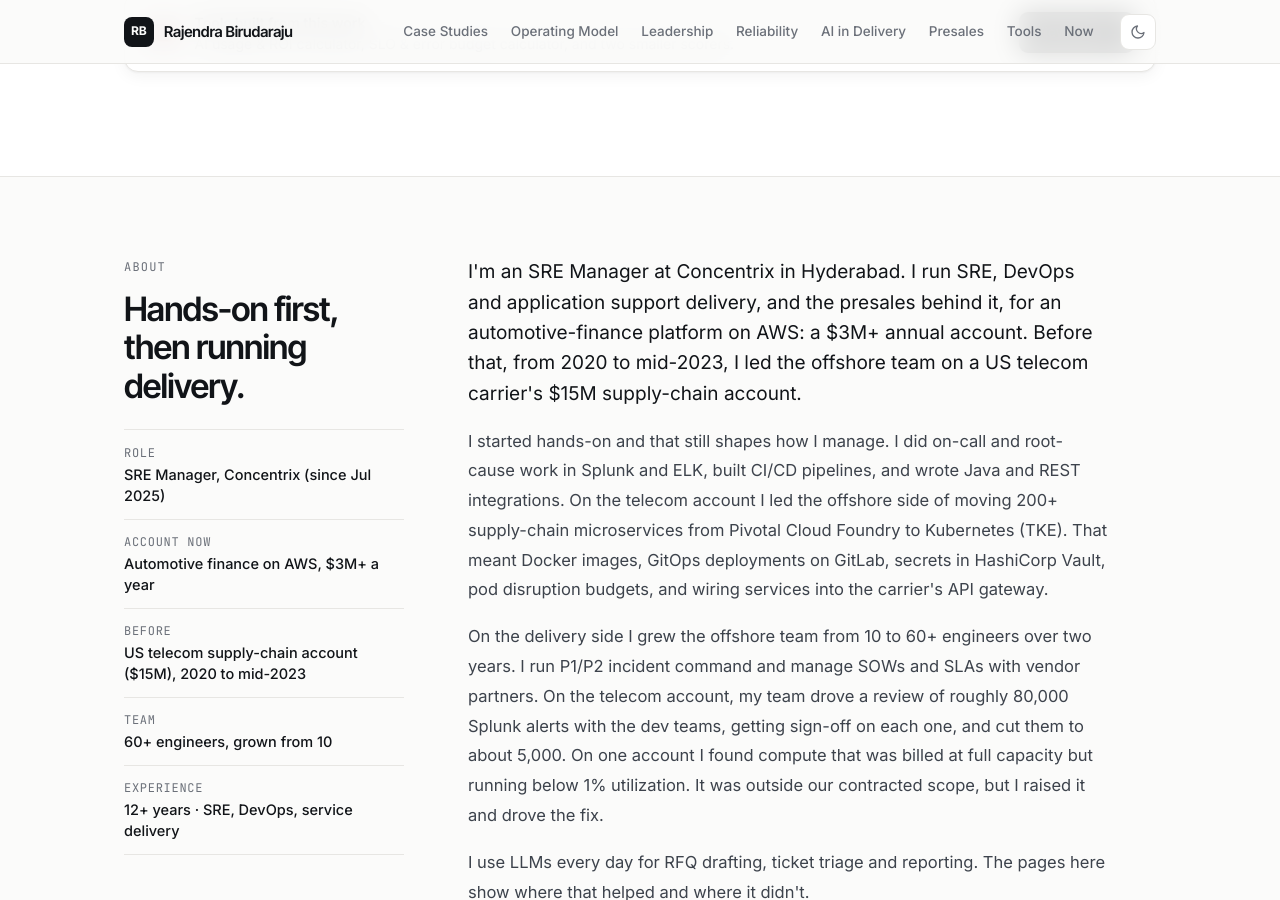
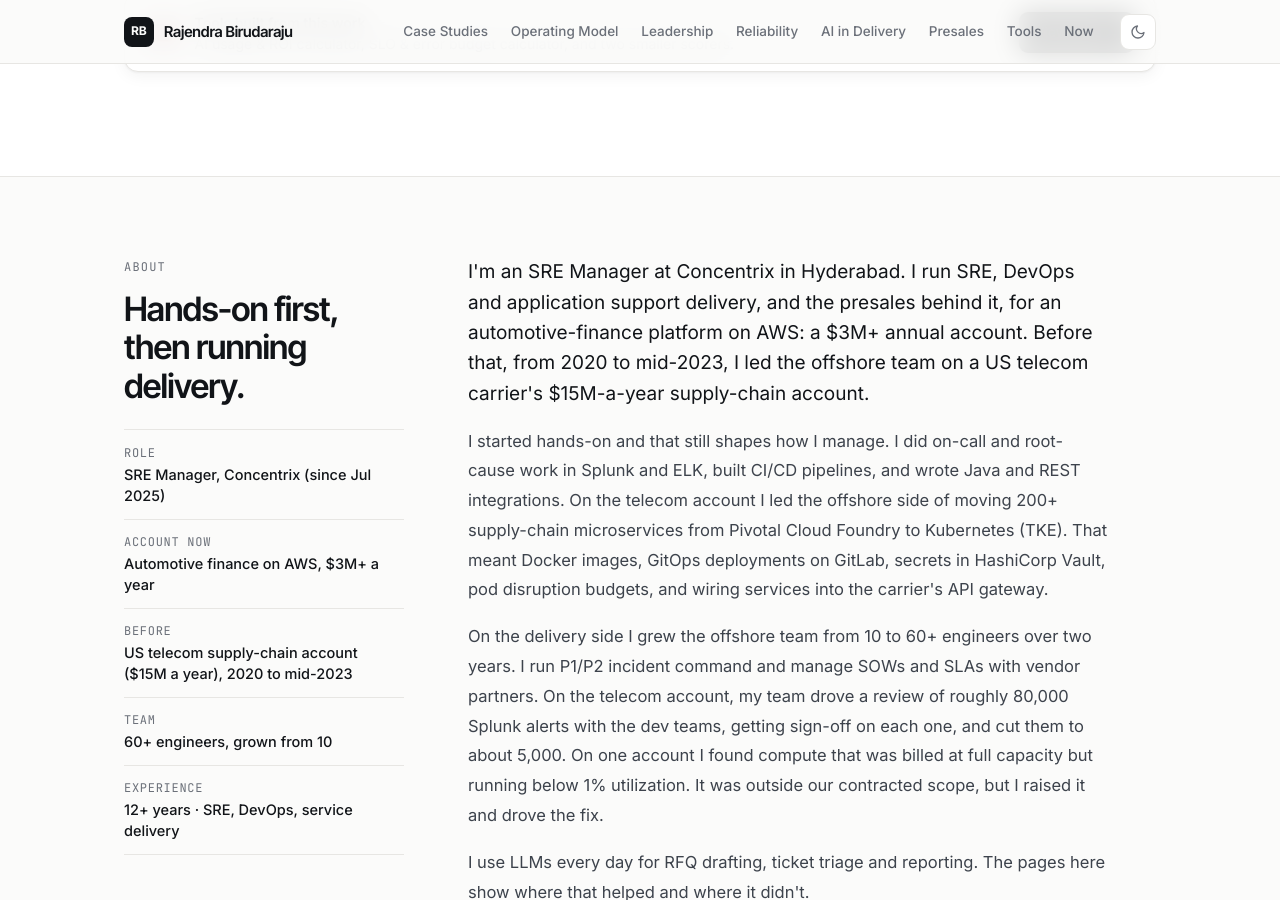
Before and after one commit to devcoderbyte/devcoderbyte.github.io, a Jekyll site: the page built from index.md, in a window 1280 px wide and 900 px high, scrolled down 3142 px. Built offline with Jekyll 4.4.1, drawn with Linux system fonts in a browser that asks for light colours.

Commit message:
State the telecom account as $15M a year
Co-Authored-By: Claude Opus 5.5 <noreply@anthropic.com>
Claude-Session: https://claude.ai/code/session_01SWoNcxmVzxptTYDhJmpPW5

```diff
--- a/index.md
+++ b/index.md
@@ -119,13 +119,13 @@ description: "Senior Program Manager · SRE, DevOps & Service Delivery. SRE Mana
       <ul class="facts">
         <li><span class="k">Role</span><span class="v">SRE Manager, Concentrix (since Jul 2025)</span></li>
         <li><span class="k">Account now</span><span class="v">Automotive finance on AWS, $3M+ a year</span></li>
-        <li><span class="k">Before</span><span class="v">US telecom supply-chain account ($15M), 2020 to mid-2023</span></li>
+        <li><span class="k">Before</span><span class="v">US telecom supply-chain account ($15M a year), 2020 to mid-2023</span></li>
         <li><span class="k">Team</span><span class="v">60+ engineers, grown from 10</span></li>
         <li><span class="k">Experience</span><span class="v">12+ years · SRE, DevOps, service delivery</span></li>
       </ul>
     </div>
     <div class="about-text">
-      <p>I'm an SRE Manager at Concentrix in Hyderabad. I run SRE, DevOps and application support delivery, and the presales behind it, for an automotive-finance platform on AWS: a $3M+ annual account. Before that, from 2020 to mid-2023, I led the offshore team on a US telecom carrier's $15M supply-chain account.</p>
+      <p>I'm an SRE Manager at Concentrix in Hyderabad. I run SRE, DevOps and application support delivery, and the presales behind it, for an automotive-finance platform on AWS: a $3M+ annual account. Before that, from 2020 to mid-2023, I led the offshore team on a US telecom carrier's $15M-a-year supply-chain account.</p>
       <p>I started hands-on and that still shapes how I manage. I did on-call and root-cause work in Splunk and ELK, built CI/CD pipelines, and wrote Java and REST integrations. On the telecom account I led the offshore side of moving 200+ supply-chain microservices from Pivotal Cloud Foundry to Kubernetes (TKE). That meant Docker images, GitOps deployments on GitLab, secrets in HashiCorp Vault, pod disruption budgets, and wiring services into the carrier's API gateway.</p>
       <p>On the delivery side I grew the offshore team from 10 to 60+ engineers over two years. I run P1/P2 incident command and manage SOWs and SLAs with vendor partners. On the telecom account, my team drove a review of roughly 80,000 Splunk alerts with the dev teams, getting sign-off on each one, and cut them to about 5,000. On one account I found compute that was billed at full capacity but running below 1% utilization. It was outside our contracted scope, but I raised it and drove the fix.</p>
       <p>I use LLMs every day for RFQ drafting, ticket triage and reporting. The pages here show where that helped and where it didn't.</p>
```
